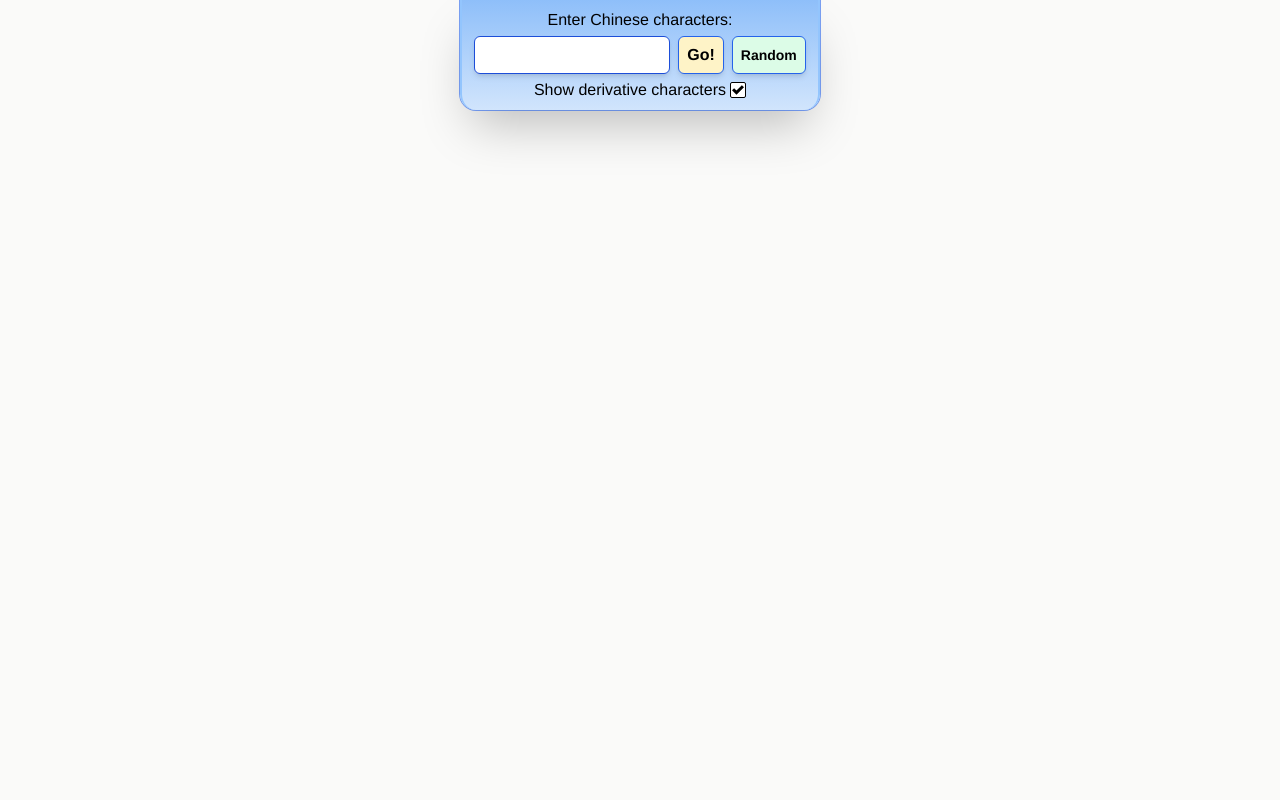
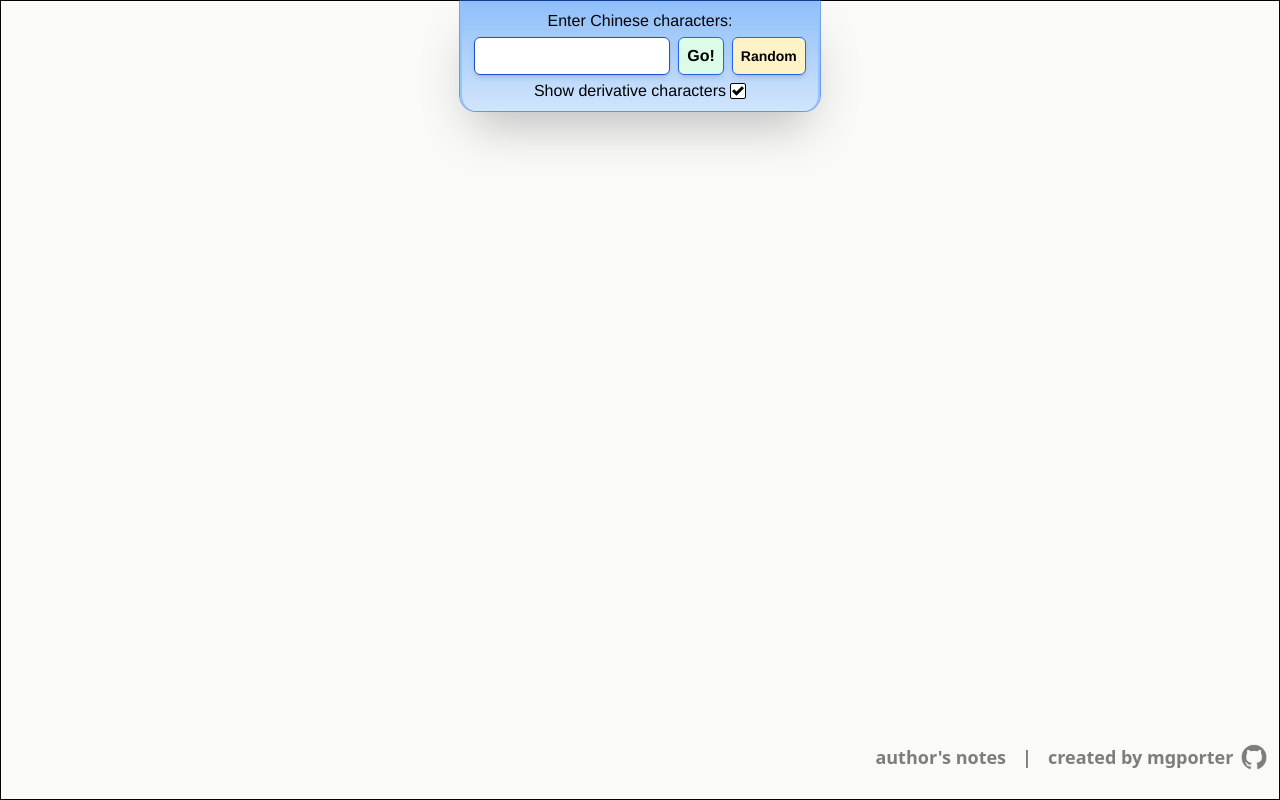
Before and after one commit to mgporter/ccex, a React (Vite) app: page / in a window 1280 px wide. Built offline with nearby package versions, Linux system fonts and the light colour scheme.

Commit message:
Added application wrapper

```diff
--- a/src/Components/App.tsx
+++ b/src/Components/App.tsx
@@ -1,18 +1,26 @@
-import { useEffect } from "react";
+import { useEffect, useRef } from "react";
 import Explorer from "./Explorer";
 import Navigator from "./Navigator";
 import { preconnect } from "react-dom";
+import AppInfoBox from "./AppInfoBox";
 
 export default function App() {
+
+  const ccexContainerRef = useRef<HTMLDivElement>(null!);
 
   useEffect(() => {
     preconnect(import.meta.env.VITE_BACKEND_ADDR);
   }, []);
 
   return (
-    <main className="relative">
-      <Navigator />
-      <Explorer />
+    // Change application size by modifying the main's width and height.
+    // Cannot use % units for this.
+    <main id="ccex" className="relative h-screen w-screen border border-black
+      lg:h-screen lg:w-screen">
+      <div id="ccex-scrollview" ref={ccexContainerRef} className="flex flex-col w-full h-full overflow-auto">
+        <Navigator />
+        <Explorer containerRef={ccexContainerRef} />
+      </div>
     </main>
   )
 }
--- /dev/null
+++ b/src/Components/AppInfoBox.tsx
@@ -0,0 +1,50 @@
+import { useState } from "react"
+import DialogModel from "./DialogModal";
+import useMatchSmallScreenQuery from "../Hooks/UseMatchSmallScreenQuery";
+
+
+export default function AppInfoBox() {
+  const [showNotes, setShowNotes] = useState(false);
+  const isSmallScreen = useMatchSmallScreenQuery();
+
+  return (
+    <div className={"flex items-center gap-2 font-sans text-lg text-black/50 font-bold mb-1 mr-1 " +
+      (isSmallScreen ? "w-full justify-center "
+      : "self-end")}>
+
+      <a className="block cursor-pointer hover:bg-black/80 hover:text-white transition-colors px-2 py-1 rounded-lg" onClick={() => setShowNotes(true)}>author's notes</a>
+      <div>|</div>
+      <a href={import.meta.env.VITE_FE_REPO_ADDR}
+        target="_blank"
+        className="group flex items-center gap-2 hover:bg-black/80 hover:text-white transition-colors px-2 py-1 rounded-lg">
+          created by mgporter
+        <img src="github-logo.png" className="inline size-[1.6rem] opacity-50 group-hover:opacity-100 group-hover:invert transition-all" />
+      </a>
+
+      {showNotes && (
+        <DialogModel isOpen={showNotes} closeAction={() => setShowNotes(false)}>
+          {AuthorsNotes()}
+        </DialogModel>
+      )}
+
+    </div>
+  )
+}
+
+
+function AuthorsNotes() {
+  return (
+    <div className="flex flex-col gap-2 p-8">
+      <h5 className="text-xl font-bold">Introduction</h5>
+      <p>The Chinese Character Explorer, or CCEX, contains descriptions, components, and derivatives for over 6,000 Chinese characters. In my learning of Chinese, I was fascinated with how most characters are built from other characters. If you know enough of these 'components', then it gives you a sort of alphabet to use in learning new characters.</p>
+      <p>These components, of course, are often called radicals. Many of the radicals do indeed appear quite frequently, such as 氵 for water, which is found in the characters 河 (river), 湖 (lake), and 海 (ocean), as well as many amny others. However, there are also many components that are not commonly accepted radicals. For example, 青 (teal) is not a radical, however it is found in 请 (to invite), 清 (clear), and 晴 (clear day). In this case, the component 青 (teal) gives its pronunciation, rather than its meaning, to its derivative characters. In this case, 青, 请, 清 and 晴 are all pronounced "qing".</p>
+      <p>There are many examples of components giving either their meaning or their pronunciation to derivative characters, and that is way I created the Chinese Character Explorer. This simple program lays out the structure of characters into a tree, showing the relatinoships between different characters. I intend this to be helpful for learners of Chinese, as well as those just interested in the characters themselves.</p>
+      <h5 className="text-xl font-bold mt-4">An important note</h5>
+      <p>Chinese characters have gone through thousands of years of evolution, so that many components of characters were actually once something else. For example, 能 (able to) was originally a pictograph representing a bear. You can still kind of see it if you think of the right side as sharp claws sticking out. In the modern character, however, the components of this character (厶, 月, and 匕) have nothing to do with bears or bear parts, they just resemble how the old character was written. Later, this character was given a separate character for the bear meaning: 熊, and 能 now exists independently as a word meaning "can" or "able to". See, Chinese *can* be fun ;)</p>
+      <p>Anyways, the point is that the components given for a certain character are based on the way it is written in MODERN simplified Chinese. For this reason, keep in mind that some components contribute nothing to the character as a whole: they simply exist in the modern character because they look like something else that historically made up that character. The main reason for this is that the purpose of the program is to aid in people learning the read the language, rather than teach them the etymology of the characters. An additional reason is that I would like to include this information, but it's a lot of work to do for every character.</p>
+      <h5 className="text-xl font-bold mt-4">Some technical details</h5>
+      <p>CCEX is built in React as a frontend, which communicates through a REST api to a backend .NET application running on an AWS instance. That in turn is backed by a PostgreSQL database running in an AWS RDS instance.</p>
+      <p>Enjoy!</p>
+    </div>
+  )
+}
--- a/src/Components/Explorer.tsx
+++ b/src/Components/Explorer.tsx
@@ -1,4 +1,4 @@
-import { useState } from "react";
+import { RefObject, useRef, useState } from "react";
 import useFetchChineseCharacterTreeMaps from "../Hooks/UseFetchChineseCharacterTreeMaps";
 import CharacterTree from "./CharacterTree";
 import CharacterDetailsDialogContainer from "./CharacterDetailsDialogContainer";
@@ -6,28 +6,37 @@ import CharacterDerivativeBox from "./CharacterDerivativeBox";
 import React from "react";
 import { useCCEXStore } from "../Hooks/UseCCEXExplorerStore";
 import useSearchParamActions from "../Hooks/UseSearchParamActions";
+import AppInfoBox from "./AppInfoBox";
 
+interface ExplorerProps {
+  containerRef: RefObject<HTMLElement>;
+}
 
-export default function Explorer() {
+export default function Explorer({ containerRef }: ExplorerProps) {
 
   const { getSearchParamTreeMaps,  } = useSearchParamActions();
   const { treemapsLoading, treemapsError, treemapsData } = useFetchChineseCharacterTreeMaps(getSearchParamTreeMaps);
   const dialogOpenState = useState(false);
   const { showDerivatives } = useCCEXStore();
+  // const explorerRef = useRef<HTMLDivElement>(null!);
 
   const templateRows = treemapsData ? (showDerivatives ? 2 : 1) : 0;
 
   return (
-    <div id="explorer" className="grid gap-x-24 px-[150px] pt-[210px] pb-[100px]
-      content-start items-start justify-center
-      w-full min-h-[100vh]
-      lg:flex lg:flex-col lg:min-h-min lg:max-w-full lg:justify-start lg:items-center
-      lg:px-0 lg:pt-0"
-      style={{ gridTemplateRows: `repeat(${templateRows}, auto)`, gridAutoFlow: 'column' }}>
+    <div
+      id="explorer"
+      className="relative flex flex-col gap-8 justify-between pt-[210px] pb-[20px] z-1 w-fit min-w-full min-h-full
+        lg:self-center lg:pt-0 lg:gap-0 lg:min-h-[calc(100%-8rem)]">
 
       <CharacterDetailsDialogContainer
-        isOpenState={dialogOpenState} />
+        isOpenState={dialogOpenState}
+        parentRef={containerRef} />
 
+      <div id="explorer-row"
+        className="relative grid px-[150px] gap-x-24 content-start items-start justify-center min-w-max
+        lg:flex lg:flex-col lg:min-h-min lg:min-w-24 lg:max-w-full lg:justify-start lg:items-center
+        lg:px-0"
+        style={{ gridTemplateRows: `repeat(${templateRows}, auto)`, gridAutoFlow: 'column' }}>
         {treemapsLoading && <div>Content is loading...</div>}
         {treemapsError && <div>Error loading character data: {treemapsError}</div>}
 
@@ -41,6 +50,9 @@ export default function Explorer() {
             ))}
           </>
         )}
+      </div>
+
+      <AppInfoBox />
 
     </div>
   )
--- /dev/null
+++ b/src/Components/ExplorerHistory.tsx
@@ -0,0 +1,19 @@
+import { NavigatorHistoryCharacter } from "./ClickableCharacter";
+
+interface ExplorerHistoryProps {
+  history: string[];
+  activeItem: string | null;
+}
+
+export default function ExplorerHistory({ history, activeItem }: ExplorerHistoryProps) {
+  return (
+    <div className="relative w-full bg-white/30 py-[2px] px-[1%] rounded-md
+      lg:rounded-none">
+      <div className="noto-serif-sc py-[1px] items-center justify-end whitespace-nowrap overflow-x-hidden overflow-ellipsis">
+        {history.map(c =>
+          <NavigatorHistoryCharacter key={c} chars={c} isActive={activeItem === c} />
+        )}
+      </div>
+    </div>
+  )
+}
--- a/src/Components/Navigator.tsx
+++ b/src/Components/Navigator.tsx
@@ -4,9 +4,9 @@ import { useCCEXStore } from "../Hooks/UseCCEXExplorerStore";
 import { getChineseCharactersRange } from "../Utils/CharacterUtils";
 import { generateRandomChinese } from "../Utils/RandomButton";
 import useSearchHistory from "../Hooks/UseSearchHistory";
-import { NavigatorHistoryCharacter } from "./ClickableCharacter";
 import { ccexDispatcher, ShowCharTreeProps } from "../Utils/CCEXDispatcher";
 import useSearchParamActions from "../Hooks/UseSearchParamActions";
+import ExplorerHistory from "./ExplorerHistory";
 
 export default function Navigator() {
 
@@ -52,7 +52,7 @@ export default function Navigator() {
 
 
   return (
-    <div className="fixed z-[1000] flex justify-center top-0 left-0 w-full pointer-events-none
+    <div className="absolute z-[1000] flex justify-center top-0 left-0 w-full pointer-events-none
       lg:sticky ">
       <div className="flex flex-col justify-center items-center min-w-[16rem] max-w-[24rem] px-3 py-2 gap-1 backdrop-blur-[1px]
         bg-gradient-to-b from-blue-400/70 to-blue-200/70 ring-1 ring-blue-600/60
@@ -63,10 +63,10 @@ export default function Navigator() {
           lg:h-[3.6rem]">
           <Input ref={inputRef} name="charinput" type="text" className="grow rounded-md shadow-md border border-blue-700 bg-white px-2 pt-1
             lg:text-2xl lg:max-w-[70vw] lg:min-w-12" maxLength={50} spellCheck="false" />
-          <Button type="submit" className="font-bold bg-amber-100 hover:bg-amber-200 active:bg-amber-400 border border-blue-600 shadow-md ml-2 rounded-md px-2
+          <Button type="submit" className="font-bold bg-green-100 hover:bg-green-200 active:bg-green-400 border border-blue-600 shadow-md ml-2 rounded-md px-2
             lg:text-xl">Go!</Button>
           <Button type="button" onClick={handleRandom}
-            className="text-sm font-bold bg-green-100 hover:bg-green-200 active:bg-green-400 border border-blue-600 shadow-md ml-2 rounded-md px-2
+            className="text-sm font-bold bg-amber-100 hover:bg-amber-200 active:bg-amber-400 border border-blue-600 shadow-md ml-2 rounded-md px-2
             lg:text-base">Random</Button>
         </Field>
         <Field className="flex items-center gap-1">
@@ -74,15 +74,7 @@ export default function Navigator() {
           <Input type="checkbox" className="size-4" checked={showDerivatives} onChange={toggleShowDerivatives} />
         </Field>
         {history.length > 0 && (
-          <div className="relative w-full bg-white/30 py-[1px] px-[4px] rounded-md
-            lg:rounded-none">
-            <div className="noto-serif-sc py-[1px] items-center justify-end whitespace-nowrap overflow-hidden overflow-ellipsis">
-              {history.map(c =>
-                <NavigatorHistoryCharacter key={c} chars={c} isActive={getSearchParamTreeMaps === c} />
-              )}
-            </div>
-            {/* <div className="absolute select-none top-[-0.8rem] left-[0px] italic text-[0.7rem] font-sans opacity-70">history</div>  */}
-          </div>
+          <ExplorerHistory history={history} activeItem={getSearchParamTreeMaps} />
         )}
       </div>
     </div>
--- a/src/index.css
+++ b/src/index.css
@@ -32,6 +32,8 @@ select:-webkit-autofill:focus {
   text-rendering: optimizeLegibility;
   -webkit-font-smoothing: antialiased;
   -moz-osx-font-smoothing: grayscale;
+  margin: 0;
+  padding: 0;
 }
 
 .noto-serif-sc {
@@ -43,11 +45,14 @@ select:-webkit-autofill:focus {
 
 body {
   margin: 0;
+  padding: 0;
   display: flex;
   justify-content: center;
   /* min-width: 320px; */
   min-height: 100vh;
-  min-width: max-content;
+  min-width: 100vw;
+  /* width: 100%; */
+  /* width: max-content; */
   background-color: #fafaf9;
 }
 
@@ -68,8 +73,8 @@ input[type="checkbox"]:checked {
 }
 
 #root {
-  width: inherit;
-  min-height: inherit;
+  /* width: inherit;
+  min-height: inherit; */
 }
 
 main {
```
Also changed, not shown: src/Components/CharacterDetailsDialogContainer.tsx (+6 -5 lines), src/Components/ClickableCharacter.tsx (+5 -3 lines), src/Components/DialogModal.tsx (+23 -13 lines), public/github-logo.png (added), 1 other file (tests, documents, lock files or other folders). Lines whose indentation alone changed are shown as unchanged.
